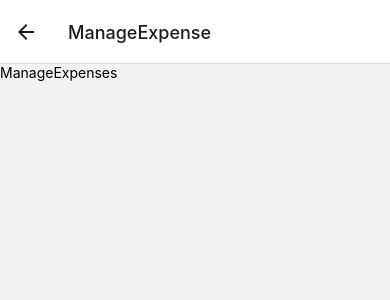
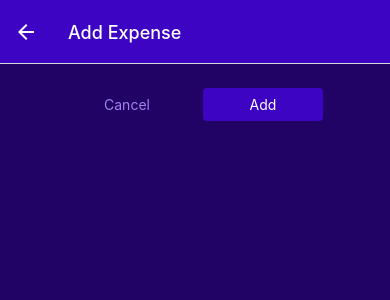
Before and after one commit to harsh9539/expense-management-react-native, a React Native app: screen /ManageExpense in a window 390 px wide. Shown: the top 300 px of the page. Built offline with nearby package versions, Linux system fonts and the light colour scheme.

Commit message:
buttons on manage screen done

```diff
--- a/App.js
+++ b/App.js
@@ -7,7 +7,7 @@
 import RecentExpenses from './screens/RecentExpenses';
 import AllExpenses from './screens/AllExpenses';
 import { GlobalStyles } from './constants/styles';
-import {Ionicons} from "@expo/vector-icons"
+import { Ionicons } from "@expo/vector-icons"
 import IconButton from './components/UI/IconButton';
 
 const Stack = createNativeStackNavigator();
@@ -16,32 +16,37 @@
 
 function ExpenseOverview() {
   return <BottomTabs.Navigator
-  screenOptions={{
-    headerStyle:{backgroundColor:GlobalStyles.colors.primary500},
-    headerTintColor:'white',
-    tabBarStyle:{backgroundColor:GlobalStyles.colors.primary500},
-    tabBarActiveTintColor:GlobalStyles.colors.accent500,
-    headerRight:({tintColor})=>{
-      return <IconButton name={"add"} size={24} color={tintColor} onPress={()=>{console.log("press")}}/>
-    }
-  }}
+    screenOptions={({ navigation }) => ({
+      headerStyle: { backgroundColor: GlobalStyles.colors.primary500 },
+      headerTintColor: 'white',
+      tabBarStyle: { backgroundColor: GlobalStyles.colors.primary500 },
+      tabBarActiveTintColor: GlobalStyles.colors.accent500,
+      headerRight: ({ tintColor }) => {
+        return <IconButton
+          icon={"add"}
+          size={24}
+          color={tintColor}
+          onPress={() => { navigation.navigate("ManageExpense") }} />
+      },
+
+    })}
   >
     <BottomTabs.Screen
       name='RecentExpense'
       component={RecentExpenses}
       options={{
-      title:'Recent Expenses',
-      tabBarLabel:'Recent',
-      tabBarIcon:({color,size})=> <Ionicons name="hourglass" size={size} color={color}/>
+        title: 'Recent Expenses',
+        tabBarLabel: 'Recent',
+        tabBarIcon: ({ color, size }) => <Ionicons name="hourglass" size={size} color={color} />
       }}
     />
     <BottomTabs.Screen
       name='AllExpense'
       component={AllExpenses}
       options={{
-      title:'All Expenses',
-      tabBarLabel:'All Expenses',
-      tabBarIcon:({color,size})=> <Ionicons name="calendar" size={size} color={color}/>
+        title: 'All Expenses',
+        tabBarLabel: 'All Expenses',
+        tabBarIcon: ({ color, size }) => <Ionicons name="calendar" size={size} color={color} />
       }}
     />
   </BottomTabs.Navigator>
@@ -54,9 +59,19 @@
     <>
       <StatusBar style='auto' />
       <NavigationContainer>
-        <Stack.Navigator>
-          <Stack.Screen name='ExpenseOverview' component={ExpenseOverview} options={{headerShown:false}} />
-          <Stack.Screen name='ManageExpense' component={ManageExpenses} />
+        <Stack.Navigator
+        screenOptions={{
+          headerStyle:{backgroundColor:GlobalStyles.colors.primary500},
+          headerTintColor:'white'
+        }}
+        >
+          <Stack.Screen name='ExpenseOverview' component={ExpenseOverview} options={{ headerShown: false }} />
+          <Stack.Screen name='ManageExpense' component={ManageExpenses}
+          options={{
+            title:"Manage Expense",
+            presentation:'modal'
+          }}
+          />
         </Stack.Navigator>
       </NavigationContainer>
     </>
--- a/components/ExpensesOutput/ExpenseItem.js
+++ b/components/ExpensesOutput/ExpenseItem.js
@@ -2,10 +2,14 @@
 import React from 'react'
 import { GlobalStyles } from '../../constants/styles'
 import { getFormatDate } from '../../util/date'
+import { useNavigation } from '@react-navigation/native'
 
-export default function ExpenseItem({description,amount,date}) {
+export default function ExpenseItem({id,description,amount,date}) {
+    const navigation = useNavigation();
     function expensePressHandler(){
-        console.log("manage")
+        navigation.navigate("ManageExpense",{
+            expenseId:id
+        });
     }
 
     return (
--- /dev/null
+++ b/components/UI/Button.js
@@ -0,0 +1,41 @@
+import { Pressable, StyleSheet, Text, View } from 'react-native'
+import React from 'react'
+import { GlobalStyles } from '../../constants/styles'
+
+export default function Button({children,onPress,mode,style}) {
+    return (
+        <View style={style}>
+            <Pressable
+            onPress={onPress}
+            style={({pressed})=>pressed && styles.pressed}
+            >
+                <View style={[styles.button, mode === 'flat' && styles.flat]}>
+                    <Text style={[styles.buttonText,mode === 'flat' && styles.flatText]}>{children}</Text>
+                </View>
+            </Pressable>
+        </View>
+    )
+}
+
+const styles = StyleSheet.create({
+    button:{
+        borderRadius:4,
+        padding:8,
+        backgroundColor:GlobalStyles.colors.primary500,
+    },
+    flat:{
+        backgroundColor:'transparent'
+    },
+    buttonText:{
+        color:'white',
+        textAlign:'center'
+    },
+    flatText:{
+        color:GlobalStyles.colors.primary200
+    },
+    pressed:{
+        opacity:.75,
+        backgroundColor:GlobalStyles.colors.primary100,
+        borderRadius:4
+    }
+})
--- a/components/UI/IconButton.js
+++ b/components/UI/IconButton.js
@@ -4,11 +4,11 @@
 
 
 
-export default function IconButton({name,size,color,onPress}) {
+export default function IconButton({icon,size,color,onPress}) {
     return (
         <Pressable onPress={onPress} style={({pressed})=> pressed && styles.pressed}>
             <View style={styles.buttonContainer}>
-                <Ionicons name={name} size={size} color={color}/>
+                <Ionicons name={icon} size={size} color={color}/>
             </View>
         </Pressable>
     )
--- a/package.json
+++ b/package.json
@@ -14,6 +14,7 @@
     "@react-navigation/native-stack": "^6.9.10",
     "expo": "~47.0.12",
     "expo-status-bar": "~1.4.2",
+    "expo-updates": "~0.15.6",
     "react": "18.1.0",
     "react-native": "0.70.5",
     "react-native-safe-area-context": "4.4.1",
--- a/screens/ManageExpenses.js
+++ b/screens/ManageExpenses.js
@@ -1,12 +1,67 @@
 import { StyleSheet, Text, View } from 'react-native'
-import React from 'react'
+import React, { useLayoutEffect } from 'react'
+import IconButton from '../components/UI/IconButton';
+import { GlobalStyles } from '../constants/styles';
+import Button from '../components/UI/Button';
 
-export default function ManageExpenses() {
+export default function ManageExpenses({ route, navigation }) {
+    const editedExpenseId = route.params?.expenseId;
+    const isEditing = !!editedExpenseId;
+
+    useLayoutEffect(() => {
+        navigation.setOptions({
+            title: isEditing ? 'Edit Expense' : "Add Expense"
+        });
+    }, [navigation, isEditing]);
+    function deleteExpenseHandler() {
+        console.log("hello")
+        navigation.goBack();
+
+    }
+    function cancelHandler() {
+        console.log("hello")
+        navigation.goBack();
+    }
+    function confirmHandler() {
+        console.log("hello")
+        navigation.goBack();
+
+    }
     return (
-        <View>
-            <Text>ManageExpenses</Text>
+        <View style={styles.container}>
+            <View style={styles.buttons}>
+                <Button style={styles.button} mode={"flat"} onPress={cancelHandler}>Cancel</Button>
+                <Button style={styles.button} onPress={confirmHandler}>{isEditing ? 'Update':'Add'}</Button>
+            </View>
+            {isEditing &&
+                <View style={styles.deleteContainer}>
+                    <IconButton icon="trash" color={GlobalStyles.colors.error500} size={36} onPress={deleteExpenseHandler} />
+                </View>
+            }
         </View>
     )
 }
 
-const styles = StyleSheet.create({})
+const styles = StyleSheet.create({
+    container:{
+        flex:1,
+        padding:24,
+        backgroundColor:GlobalStyles.colors.primary800
+    },
+    buttons:{
+        flexDirection:'row',
+        justifyContent:'center',
+        alignItems:'center'
+    },
+    button:{
+        width:120,
+        marginHorizontal:8
+    },
+    deleteContainer:{
+        marginTop:16,
+        paddingTop:8,
+        borderTopWidth:2,
+        borderTopColor:GlobalStyles.colors.primary200,
+        alignItems:'center'
+    },
+})
```
Also changed, not shown: store/expenses-context.js (added), 1 other file (tests, documents, lock files or other folders). Lines whose indentation alone changed are shown as unchanged.
